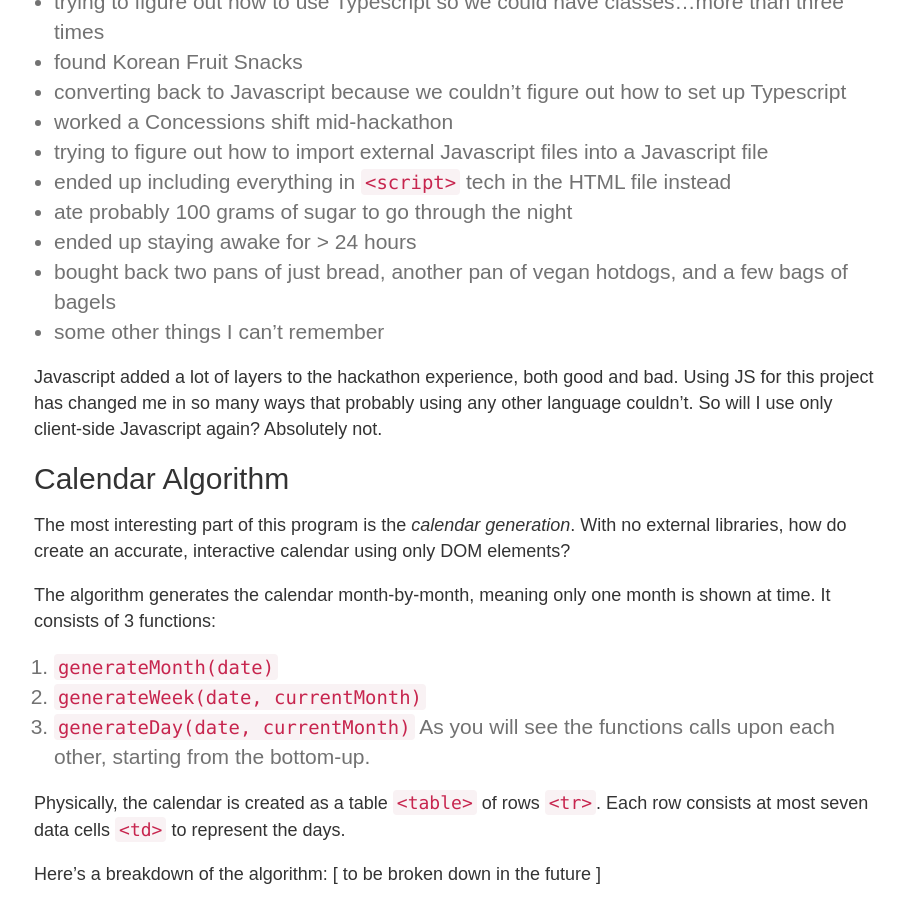
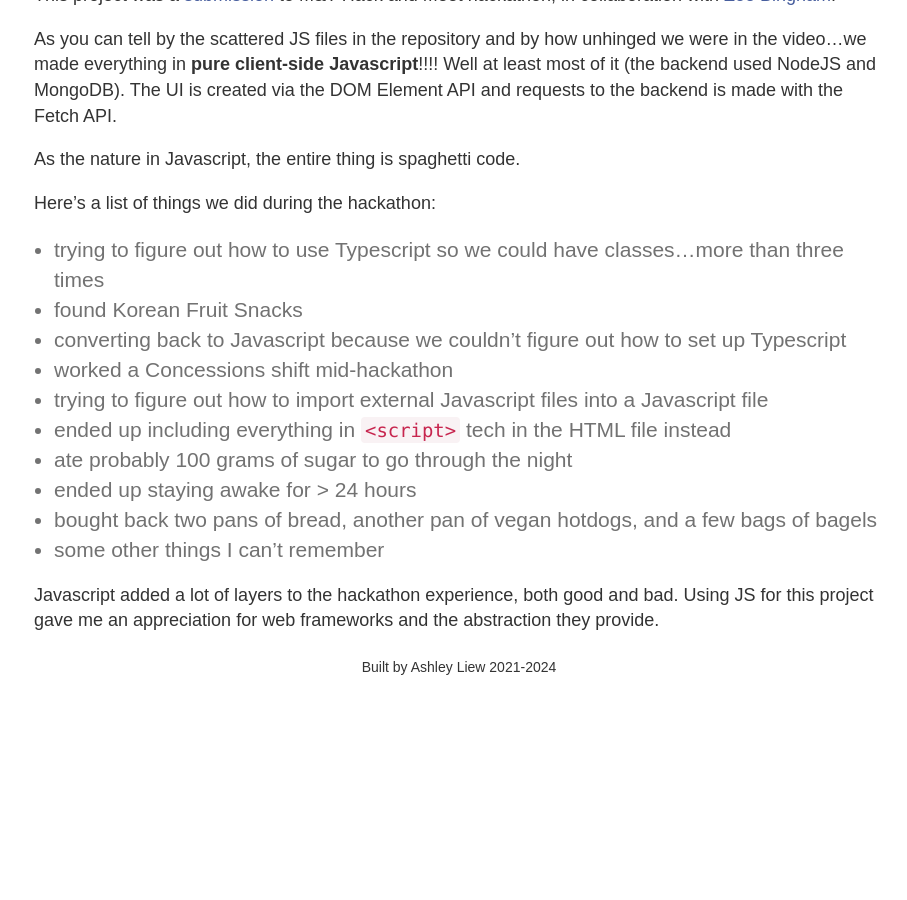
Before and after one commit to brainuser5705/personal-website, a Jekyll site: the page built from _past/hackathon/seinfeld-calendar.md, in a window 1280 px wide and 900 px high, scrolled down 1060 px. Shown: the whole window, without its empty margins (181-1088 px from the left). Built offline with Jekyll 4.4.1, drawn with Linux system fonts in a browser that asks for light colours; some web fonts are replaced; after the commit the page ends 1742 px from its top, so only the background shows below that; some of the changed text lies outside the part shown.

Commit message:
past projects update

````diff
--- a/_past/hackathon/seinfeld-calendar.md
+++ b/_past/hackathon/seinfeld-calendar.md
@@ -8,9 +8,9 @@
 github_repo: seinfield
 ---
 
-<iframe width="560" height="315" src="https://www.youtube-nocookie.com/embed/ey7yZy0BcZY" title="YouTube video player" frameborder="0" allow="accelerometer; autoplay; clipboard-write; encrypted-media; gyroscope; picture-in-picture; web-share" allowfullscreen></iframe>
+<iframe src="https://www.youtube-nocookie.com/embed/ey7yZy0BcZY" title="YouTube video player" frameborder="0" allow="accelerometer; autoplay; clipboard-write; encrypted-media; gyroscope; picture-in-picture; web-share" allowfullscreen></iframe>
 
-## The Hackathon Experience
+# About
 
 This project was a [submission](https://devpost.com/software/seinfield-calendar)
 to M&T Hack and Meet hackathon, in collaboration with [Zoe
@@ -20,7 +20,9 @@
 we were in the video...we made everything in **pure client-side Javascript**!!!!
 Well at least most of it (the backend used NodeJS and MongoDB). The UI is
 created via the DOM Element API and requests to the backend is made with the
-Fetch API. *As the nature in Javascript, the entire thing is spaghetti code.*
+Fetch API.
+
+As the nature in Javascript, the entire thing is spaghetti code.
 
 Here's a list of things we did during the hackathon:
 - trying to figure out how to use Typescript so we could have classes...more
@@ -34,90 +36,9 @@
 - ended up including everything in `<script>` tech in the HTML file instead
 - ate probably 100 grams of sugar to go through the night
 - ended up staying awake for > 24 hours
-- bought back two pans of just bread, another pan of vegan hotdogs, and a few
+- bought back two pans of bread, another pan of vegan hotdogs, and a few
   bags of bagels
 - some other things I can't remember
 
 Javascript added a lot of layers to the hackathon experience, both good and bad.
-Using JS for this project has changed me in so many ways that probably using any
-other language couldn't. So will I use only client-side Javascript again?
-Absolutely not.
-
-## Calendar Algorithm
-
-The most interesting part of this program is the *calendar generation*. With no
-external libraries, how do create an accurate, interactive calendar using only
-DOM elements?
-
-The algorithm generates the calendar month-by-month, meaning only one month is
-shown at time. It consists of 3 functions:
-1. `generateMonth(date)`
-2. `generateWeek(date, currentMonth)`
-3. `generateDay(date, currentMonth)`
-As you will see the functions calls upon each other, starting from the
-bottom-up.
-
-Physically, the calendar is created as a table `<table>` of rows `<tr>`. Each row
-consists at most seven data cells `<td>` to represent the days.
-
-Here's a breakdown of the algorithm:
-[ to be broken down in the future ]
-
-<!-- ### Setup
-1. We start off with a table `<table>` DOM element in the HTML file.
-
-### generateMonth(date)
-
-1. Start with the **date** and take note of its month.
-```
-Februray 22, 2023
-```
-
-2. Get to the last day of month by incrementing the day.
-```
-February 22, 2023 -> Februray 23, 2023 -> .... -> February 28, 2023
-```
-
-3. While the date's month is still the same month as in Step 1, we want generate the
-   week. We stop when all weeks of the month have been generated.
-
-```
-generateWeek('February 28, 2023', 'February')
-```
-
-### generateWeek(date, currentMonth)
-
-1. We create a `<tr>` DOM element and add it to the to the `<table>` element we
-   created in setup.
-
-2. While the date's day number (0 - Sunday, 6 - Saturday) is not 0, we generate
-   the day and decrement the date.
-```javascript
-generateDay('February 28, 2023', 'February') // Tuesday
-generateDay('February 27, 2023', 'February') // Monday
-// STOP since February 26, 2023 is Sunday
-```
-
-3. Because we stopped before Sunday in the loop, we generate Sunday on its own.
-```javascript
-generateDay('February 26, 2023', 'February')
-```
-
-### generateDay(date, currentMonth)
-
-1. We create a `<td>` DOM elment.
-
-2. We check if the date's month equals the month, if not then the function ends
-   here and no day is generated.
-
-3. If the date
-
-
-Note that the date is a global element so all functions are aware whenever one
-increments/decrements the date. -->
-
-
-
-The code is can be found
-[here](https://github.com/brainuser5705/seinfield/blob/main/generate.js)
-(functions prefixed with 'generate*').
+Using JS for this project gave me an appreciation for web frameworks and the abstraction they provide.
````
Also changed, not shown: other parts of _past/hackathon/seinfeld-calendar.md (+1 -1 lines), _past/2023/interactive-country-name.md (+1 -1 lines), _past/hackathon/make_your_own_bf_variant.md (+3 -2 lines), _past/hackathon/tiger-bot.md (+1 -0 lines).
